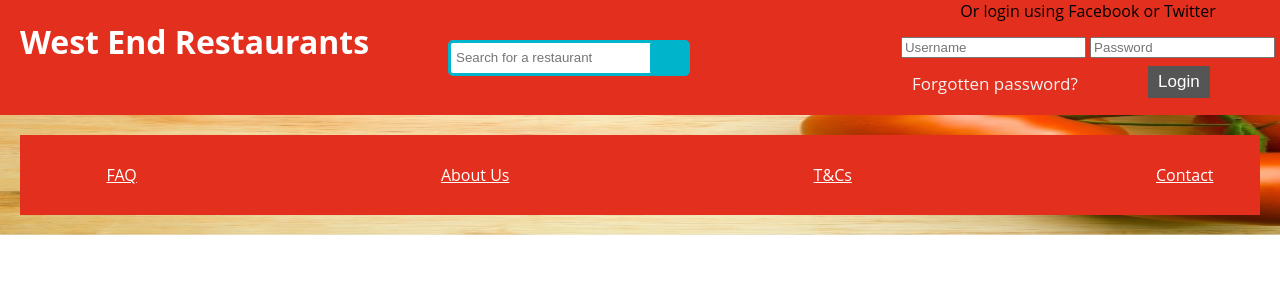
After one commit to MartinNolan/WER_Project, a Django app: page /WER_app/base/ in a window 1280 px wide. The commit adds this page. Shown: the top 300 px of the page. Run offline with Django 3.2, Linux system fonts and the light colour scheme.

Commit message:
base template

```diff
--- a/WER_app/urls.py
+++ b/WER_app/urls.py
@@ -4,5 +4,7 @@ from WER_app import views
 urlpatterns = [
     url(r'^$', views.index, name='index'),
     url(r'^search/', views.search, name='search'),
-    url(r'^review_sample/', views.review_sample, name='review_sample')
+    url(r'^review_sample/', views.review_sample, name='review_sample'),
+    url(r'^base/', views.base, name='base'),
+
 ]
--- a/WER_app/views.py
+++ b/WER_app/views.py
@@ -15,3 +15,6 @@ def review_sample(request):
     context_dict = {'reviews': review_list}
 
     return render(request, 'WER_app/review_sample.html', context_dict)
+
+def base(request):
+    return render(request, 'WER_app/base.html')
--- a/static/stylesheet.css
+++ b/static/stylesheet.css
@@ -36,7 +36,7 @@ p {
   background-color: #E32F1E;
   position: relative;
   top: 0;
-    height: 80px;
+    height: 115px;
   width: 100%;
     text-align: center;
 vertical-align: middle;
--- /dev/null
+++ b/templates/WER_app/base.html
@@ -0,0 +1,62 @@
+<!DOCTYPE html>
+{% load staticfiles %}
+
+<html>
+    <head lang="en">
+        <meta charset="UTF-8" />
+        <title>
+            West End Restaurants
+
+        </title>
+        <link rel="stylesheet" type="text/css" href="{% static 'stylesheet.css' %}" />
+    </head>
+    <body style="background-image: url({% static 'images/Background.jpg' %})">
+        <div class="navbar">
+        <div style="float:left;">
+        <h1 style="margin: 20px;"> West End Restaurants </h1>
+        </div>
+
+        <div class="wrap">
+            <div class="search">
+                <input type="text" class="searchTerm" placeholder="Search for a restaurant">
+                <button type="submit" class="searchButton">
+                <i class="fa fa-search"></i>
+                </button>
+            </div>
+        </div>
+
+        <div class="login-container">
+            <form action="/action_page.php">
+            <input type="text" placeholder="Username" name="username">
+            <input type="text" placeholder="Password" name="psw">
+                <button type="submit">Login</button>
+                <a href="x">Forgotten password?</a>
+            </form>
+        </div>
+        <div style= "float: right; width: 30%; top: 30%; left: 30%;">
+            Or login using Facebook or Twitter
+
+        </div>
+        </div>
+        <div>
+            {% block body_block %}
+            {% endblock %}
+        </div>
+
+        <div>
+            {% block sidebar_block %}
+
+            {% endblock %}
+        </div>
+        <div class="footer">
+            <ul>
+               <a href="https://www.w3schools.com" style="padding-right : 300px; color:white;">FAQ</a>
+                <a href="https://www.w3schools.com" style="padding-right : 300px; color:white;">About Us</a>
+                <a href="https://www.w3schools.com" style="padding-right : 300px; color:white;">T&Cs</a>
+                <a href="https://www.w3schools.com" style="padding-right : 300px; color:white;">Contact Us</a>
+            </ul>
+
+        </div>
+        </div>
+    </body>
+</html>
```
Also changed, not shown: db.sqlite3.
